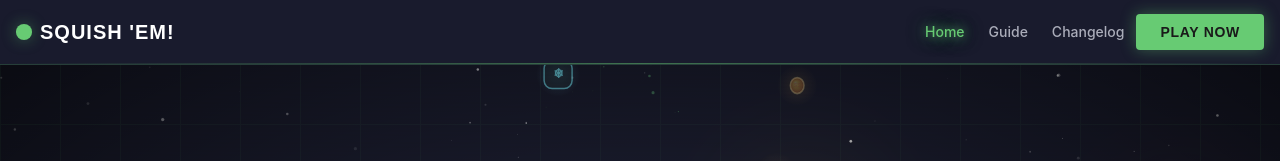
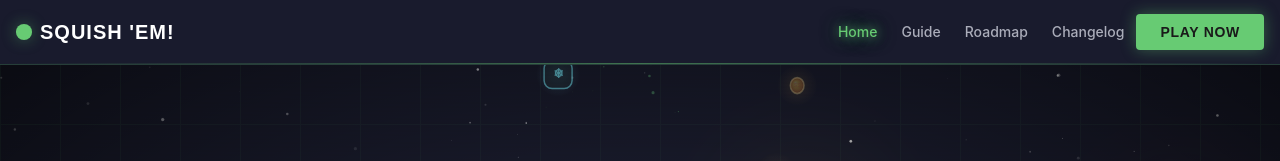
Before and after one commit to yusufsafary/squish-em, a React (Vite) app: page / in a window 1280 px wide. Shown: the top 161 px of the page. Built offline with nearby package versions, Linux system fonts and the light colour scheme.

Commit message:
feat: add Roadmap link to nav

```diff
--- a/src/components/nav.tsx
+++ b/src/components/nav.tsx
@@ -9,6 +9,7 @@ export function Nav() {
   const links = [
     { href: "/", label: "Home" },
     { href: "/how-to-play", label: "Guide" },
+    { href: "/roadmap", label: "Roadmap" },
     { href: "/changelog", label: "Changelog" },
   ];
 
```
